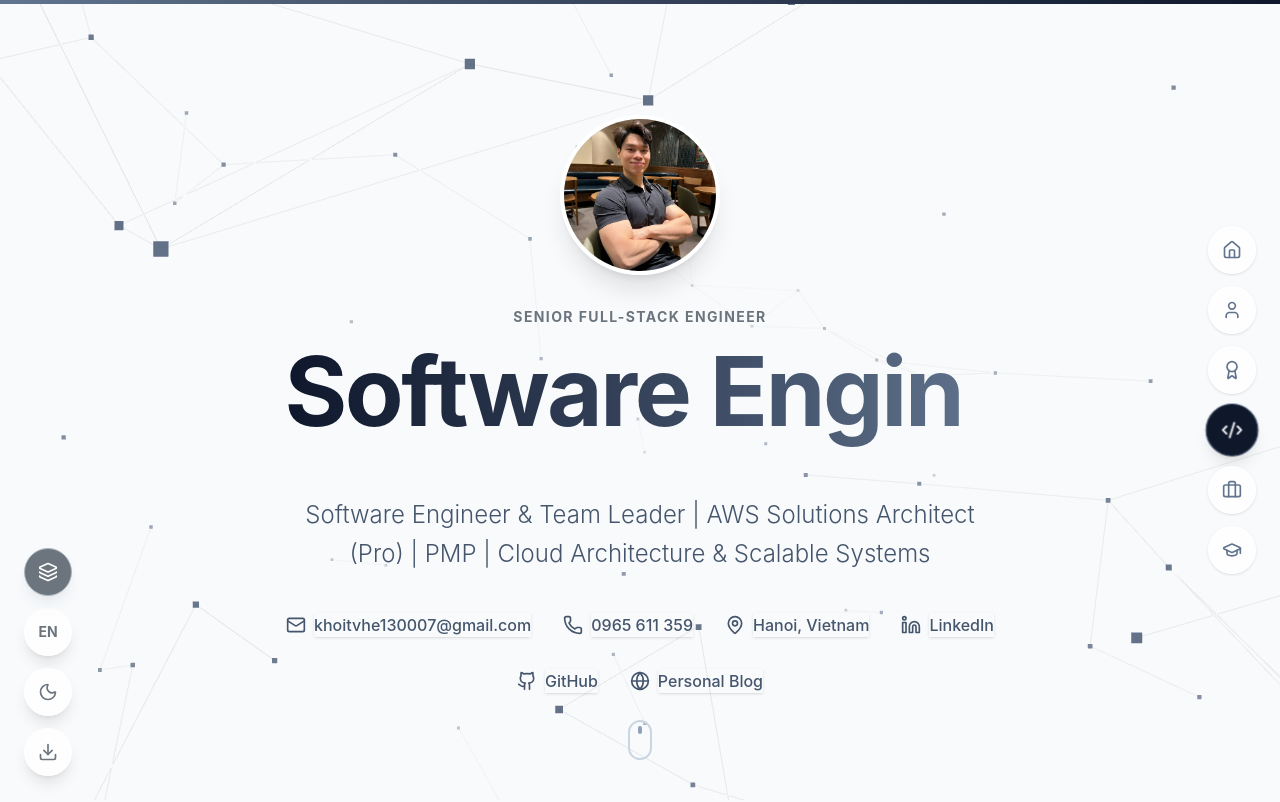
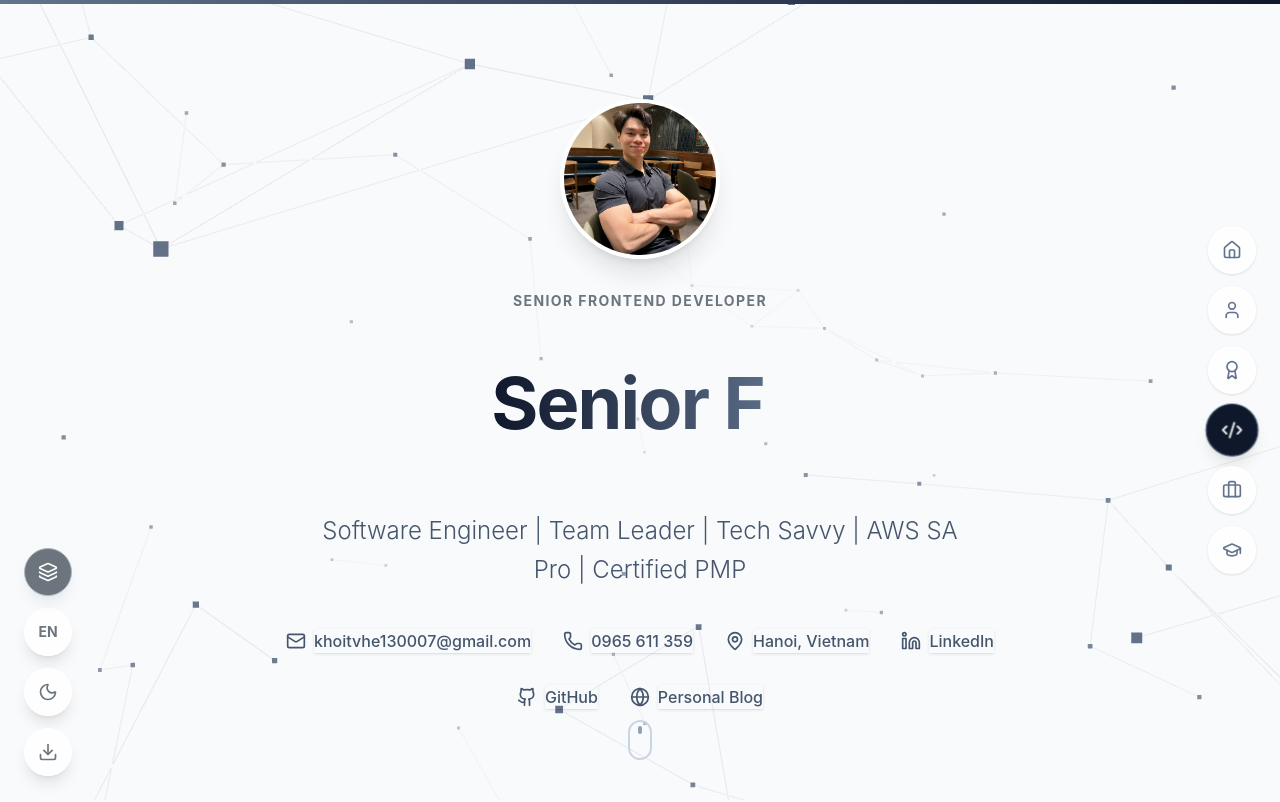
Before and after one commit to khoitran99/resume, a React (Vite) app: page / in a window 1280 px wide. Shown: the top 802 px of the page. Built offline with nearby package versions, Linux system fonts and the light colour scheme.

Commit message:
style: update hero titles and fix word wrapping

```diff
--- a/src/components/Hero.tsx
+++ b/src/components/Hero.tsx
@@ -52,7 +52,7 @@ const Hero: React.FC = () => {
               </motion.h2>
             </div>
 
-            <div className="overflow-hidden mb-6 flex justify-center h-24 md:h-32">
+            <div className="overflow-hidden mb-6 flex justify-center h-28 md:h-40 items-center">
               <motion.h1
                 initial={{ y: "150%" }}
                 animate={{ y: 0 }}
@@ -61,21 +61,23 @@ const Hero: React.FC = () => {
                   delay: 0.1,
                   ease: [0.16, 1, 0.3, 1],
                 }}
-                className="text-5xl md:text-8xl font-bold bg-clip-text text-transparent bg-linear-to-r from-slate-900 to-slate-500 pb-2 tracking-tight"
+                className="text-4xl md:text-7xl font-bold bg-clip-text text-transparent bg-linear-to-r from-slate-900 to-slate-500 pb-2 tracking-tight leading-tight whitespace-nowrap"
               >
                 <TypeAnimation
                   sequence={[
-                    "Trần Văn Khôi",
-                    2000,
-                    "Khôi Trần",
+                    "Khoi Tran",
                     2000,
                     "Software Engineer",
                     2000,
-                    "Marathon Runner",
+                    "Senior Frontend Developer",
                     2000,
-                    "Bodybuilder",
+                    "Team Leader",
                     2000,
                     "Tech Savvy",
+                    2000,
+                    "AWS SA Pro",
+                    2000,
+                    "Certified PMP",
                     2000,
                   ]}
                   wrapper="span"
--- a/src/locales/en.json
+++ b/src/locales/en.json
@@ -7,8 +7,8 @@
   },
   "hero": {
     "greeting": "Hi, I'm",
-    "role": "Senior Full-Stack Engineer",
-    "description": "Software Engineer & Team Leader | AWS Solutions Architect (Pro) | PMP | Cloud Architecture & Scalable Systems",
+    "role": "Senior Frontend Developer",
+    "description": "Software Engineer | Team Leader | Tech Savvy | AWS SA Pro | Certified PMP",
     "viewWork": "View My Work",
     "downloadCv": "Download CV",
     "contactMe": "Contact Me"
--- a/src/locales/vi.json
+++ b/src/locales/vi.json
@@ -7,8 +7,8 @@
   },
   "hero": {
     "greeting": "Xin chào, tôi là",
-    "role": "Senior Full-stack Engineer",
-    "description": "Kỹ sư phần mềm & Team lead | AWS Solutions Architect (Pro) | PMP | Kiến trúc đám mây & hệ thống mở rộng",
+    "role": "Senior Frontend Developer",
+    "description": "Software Engineer | Team Leader | Tech Savvy | AWS SA Pro | Certified PMP",
     "viewWork": "Xem dự án",
     "downloadCv": "Tải CV",
     "contactMe": "Liên hệ"
```
